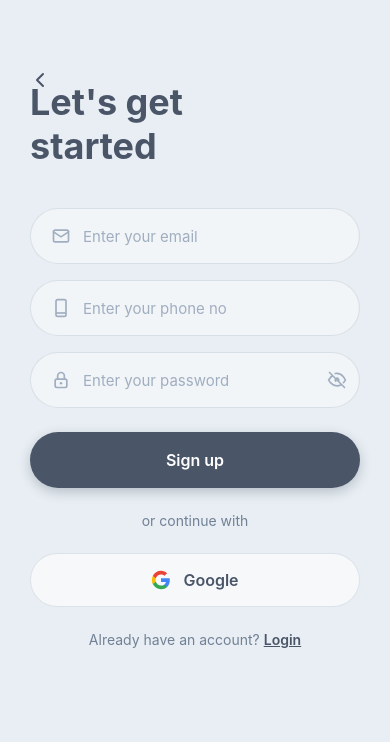
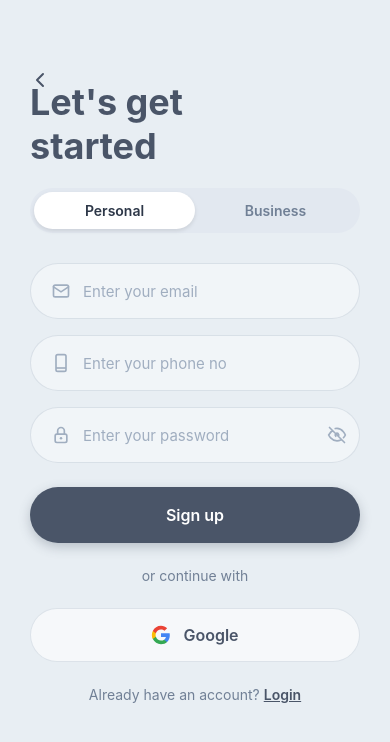
Before and after one commit to abdullahshami9/react-native-boilerplate, a React Native app: screen /Signup in a window 390 px wide. Both pictures are taken after a click on the element 40 px from the left and 80 px from the top of the page. Shown: the top 742 px of the page. Built offline with nearby package versions, Linux system fonts and the light colour scheme.

Commit message:
edit profile

```diff
--- a/src/screens/ProfileScreen.tsx
+++ b/src/screens/ProfileScreen.tsx
@@ -1,5 +1,5 @@
 import React, { useState, useContext } from 'react';
-import { View, Text, StyleSheet, Image, TouchableOpacity, ScrollView, Dimensions, Switch } from 'react-native';
+import { View, Text, StyleSheet, Image, TouchableOpacity, ScrollView, Dimensions, Switch, TextInput } from 'react-native';
 import Svg, { Path } from 'react-native-svg';
 import QRCode from 'react-native-qrcode-svg';
 import { AuthContext } from '../context/AuthContext';
@@ -7,13 +7,28 @@ import { AuthContext } from '../context/AuthContext';
 const { width } = Dimensions.get('window');
 
 const ProfileScreen = ({ navigation }: any) => {
-    const { logout, userInfo } = useContext(AuthContext);
-    // For demo purposes, we can toggle between Individual and Business views
-    // In a real app, this would be determined by userInfo.user_type
-    const [isBusiness, setIsBusiness] = useState(userInfo?.user_type === 'business');
+    const { logout, userInfo, updateProfile } = useContext(AuthContext);
+    const [isEditing, setIsEditing] = useState(false);
+    const [name, setName] = useState(userInfo?.name || '');
+    const [phone, setPhone] = useState(userInfo?.phone || '');
 
-    // Toggle function for demo
-    const toggleUserType = () => setIsBusiness(!isBusiness);
+    // We can keep the view toggle for design purposes if user is business,
+    // but the main request is "login user can edit their info".
+    // We will assume "isBusiness" view logic remains for displaying different layouts if they ARE a business,
+    // but let's base it on actual user_type for the default view.
+    const isBusinessUser = userInfo?.user_type === 'business';
+    const [isBusinessView, setIsBusinessView] = useState(isBusinessUser);
+
+    const handleSave = async () => {
+        try {
+            await updateProfile({ id: userInfo.id, name, phone, email: userInfo.email });
+            setIsEditing(false);
+            // Optionally show success alert
+        } catch (error) {
+            console.error(error);
+            // Optionally show error alert
+        }
+    };
 
     return (
         <View style={styles.container}>
@@ -21,9 +36,21 @@ const ProfileScreen = ({ navigation }: any) => {
             <View style={styles.headerBackground}>
                 {/* Header Top Bar */}
                 <View style={styles.headerTop}>
-                    {/* Back Button (Optional in Tab, usually hidden or goes to Home) - Design shows none or specific */}
-                    {/* We will add settings/logout here */}
-                    <TouchableOpacity onPress={logout} style={styles.logoutIcon}>
+                    <TouchableOpacity onPress={() => setIsEditing(!isEditing)} style={styles.iconButton}>
+                        <Svg width="24" height="24" viewBox="0 0 24 24" fill="none" stroke="#fff" strokeWidth="2">
+                            {isEditing ? (
+                                <Path d="M19 21H5a2 2 0 0 1-2-2V5a2 2 0 0 1 2-2h11l5 5v11a2 2 0 0 1-2 2z" />
+                            ) : (
+                                <Path d="M11 4H4a2 2 0 0 0-2 2v14a2 2 0 0 0 2 2h14a2 2 0 0 0 2-2v-7" />
+                            )}
+                            {isEditing ? (
+                                <Path d="M17 21v-8h-6v8" /> // Save icon-ish
+                            ) : (
+                                <Path d="M18.5 2.5a2.121 2.121 0 0 1 3 3L12 15l-4 1 1-4 9.5-9.5z" />
+                            )}
+                        </Svg>
+                    </TouchableOpacity>
+                    <TouchableOpacity onPress={logout} style={[styles.iconButton, { marginLeft: 15 }]}>
                         <Svg width="24" height="24" viewBox="0 0 24 24" fill="none" stroke="#fff" strokeWidth="2">
                             <Path d="M9 21H5a2 2 0 0 1-2-2V5a2 2 0 0 1 2-2h4" />
                             <Path d="M16 17l5-5-5-5" />
@@ -47,18 +74,13 @@ const ProfileScreen = ({ navigation }: any) => {
 
             {/* Content Body */}
             <View style={styles.contentContainer}>
-                {/* Curve Svg simulated by top borderRadius of contentContainer if absolute,
-                     but design shows the dark part overlapping.
-                     Let's use negative margin approach or absolute positioning.
-                 */}
-
-                {/* Profile Image / Shop Logo */}
+                {/* Avatar */}
                 <View style={styles.avatarWrapper}>
                     <Image
                         source={{
-                            uri: isBusiness
-                                ? 'https://images.unsplash.com/photo-1541701494587-cb58502866ab?fit=crop&w=200&h=200' // Flower/Shop logo
-                                : 'https://randomuser.me/api/portraits/men/32.jpg' // Person
+                            uri: isBusinessView
+                                ? 'https://images.unsplash.com/photo-1541701494587-cb58502866ab?fit=crop&w=200&h=200'
+                                : 'https://randomuser.me/api/portraits/men/32.jpg'
                         }}
                         style={styles.avatar}
                     />
@@ -66,41 +88,46 @@ const ProfileScreen = ({ navigation }: any) => {
 
                 {/* Info Section */}
                 <View style={styles.infoSection}>
-                    <Text style={styles.nameText}>{isBusiness ? 'Shop Name' : (userInfo?.name || 'Name Smith')}</Text>
-                    <Text style={styles.roleText}>{isBusiness ? 'Shop Shop' : 'User Photo'}</Text>
+                    {isEditing ? (
+                        <View style={styles.editForm}>
+                            <TextInput
+                                style={styles.input}
+                                value={name}
+                                onChangeText={setName}
+                                placeholder="Name"
+                            />
+                            <TextInput
+                                style={[styles.input, { marginTop: 10 }]}
+                                value={phone}
+                                onChangeText={setPhone}
+                                placeholder="Phone"
+                                keyboardType="phone-pad"
+                            />
+                        </View>
+                    ) : (
+                        <>
+                            <Text style={styles.nameText}>{userInfo?.name || 'Name'}</Text>
+                            <Text style={styles.roleText}>{userInfo?.email}</Text>
+                            <Text style={[styles.roleText, { fontSize: 14, marginTop: 5 }]}>{userInfo?.phone}</Text>
+                        </>
+                    )}
                 </View>
 
-                {/* Tags / Skills - Only for Individual */}
-                {!isBusiness && (
-                    <View style={styles.tagsContainer}>
-                        <View style={[styles.tag, styles.activeTag]}>
-                            <Text style={styles.activeTagText}>Skill</Text>
-                        </View>
-                        <View style={styles.tag}>
-                            <Text style={styles.tagText}>Speestiling</Text>
-                        </View>
-                        <View style={styles.tag}>
-                            <Text style={styles.tagText}>Skills</Text>
-                        </View>
-                        <View style={styles.tag}>
-                            <Text style={styles.tagText}>Making</Text>
-                        </View>
-                    </View>
+                {/* Edit Save Button if editing */}
+                {isEditing && (
+                    <TouchableOpacity style={styles.mainButton} onPress={handleSave}>
+                        <Text style={styles.mainButtonText}>Save Changes</Text>
+                    </TouchableOpacity>
                 )}
 
-                {/* Main Action Button */}
-                <TouchableOpacity style={styles.mainButton}>
-                    <Text style={styles.mainButtonText}>
-                        {isBusiness ? 'View Products' : 'Connect'}
-                    </Text>
-                </TouchableOpacity>
-
-                {/* Toggle for Demo */}
-                <View style={styles.demoToggle}>
-                    <Text style={styles.demoText}>View as {isBusiness ? 'Business' : 'Individual'}</Text>
-                    <Switch value={isBusiness} onValueChange={toggleUserType} trackColor={{ false: "#767577", true: "#4A5568" }} />
-                </View>
-
+                {/* Normal Action Button (Hidden if editing maybe? or kept) */}
+                {!isEditing && (
+                    <TouchableOpacity style={styles.mainButton}>
+                        <Text style={styles.mainButtonText}>
+                            {isBusinessView ? 'View Products' : 'Connect'}
+                        </Text>
+                    </TouchableOpacity>
+                )}
             </View>
         </View>
     );
@@ -124,11 +151,33 @@ const styles = StyleSheet.create({
     headerTop: {
         width: '100%',
         paddingHorizontal: 20,
-        alignItems: 'flex-end',
+        flexDirection: 'row',
+        justifyContent: 'flex-end',
+        alignItems: 'center',
         marginBottom: 10,
+    },
+    iconButton: {
+        padding: 5,
     },
     logoutIcon: {
         padding: 5,
+    },
+    editForm: {
+        width: '100%',
+        paddingHorizontal: 40,
+        alignItems: 'center',
+    },
+    input: {
+        width: '100%',
+        backgroundColor: '#fff',
+        borderWidth: 1,
+        borderColor: '#E2E8F0',
+        borderRadius: 10,
+        paddingHorizontal: 15,
+        paddingVertical: 10,
+        fontSize: 16,
+        color: '#2D3748',
+        textAlign: 'center',
     },
     qrContainer: {
         marginTop: 10,
--- a/src/screens/ShopScreen.tsx
+++ b/src/screens/ShopScreen.tsx
@@ -1,10 +1,12 @@
 import React, { useState } from 'react';
 import { View, Text, StyleSheet, Image, TouchableOpacity, ScrollView, Dimensions } from 'react-native';
 import Svg, { Path } from 'react-native-svg';
+import { AuthContext } from '../context/AuthContext';
 
 const { width } = Dimensions.get('window');
 
 const ShopScreen = () => {
+    const { userInfo: user } = React.useContext(AuthContext);
     const [activeTab, setActiveTab] = useState('Products');
 
     const products = [
@@ -62,7 +64,8 @@ const ShopScreen = () => {
                 </View>
             </ScrollView>
 
-            {/* Floating Action Buttons */}
+            {/* Floating Action Buttons - Only for Business Users */}
+            {user?.user_type === 'business' && (
                 <View style={styles.fabContainer}>
                     <TouchableOpacity style={styles.fabSecondary}>
                         <Text style={styles.fabSecondaryText}>Add Product</Text>
@@ -71,6 +74,7 @@ const ShopScreen = () => {
                         <Text style={styles.fabSecondaryText}>Manage Inventory</Text>
                     </TouchableOpacity>
                 </View>
+            )}
         </View>
     );
 };
--- a/src/screens/SignupScreen.tsx
+++ b/src/screens/SignupScreen.tsx
@@ -57,7 +57,7 @@ const SignupScreen = ({ navigation }: any) => {
         }
 
         try {
-            const result = await register('User', email, password, phone);
+            const result = await register('User', email, password, phone, userType);
             if (result.success) {
                 showAlert('Success', 'Account created! Please login.', 'success');
                 // We'll let user dismiss the alert, and we could optionally navigate them on dismiss.
@@ -71,6 +71,8 @@ const SignupScreen = ({ navigation }: any) => {
     const handleGoogleSignUp = () => {
         console.log('Google sign up clicked');
     };
+
+    const [userType, setUserType] = useState<'individual' | 'business'>('individual');
 
     return (
         <View style={styles.container}>
@@ -88,6 +90,22 @@ const SignupScreen = ({ navigation }: any) => {
                     {/* Welcome Text */}
                     <View style={styles.welcomeSection}>
                         <Text style={styles.welcomeText}>Let's get{'\n'}started</Text>
+                    </View>
+
+                    {/* User Type Selection */}
+                    <View style={styles.userTypeContainer}>
+                        <TouchableOpacity
+                            style={[styles.userTypeButton, userType === 'individual' && styles.userTypeActive]}
+                            onPress={() => setUserType('individual')}
+                        >
+                            <Text style={[styles.userTypeText, userType === 'individual' && styles.userTypeActiveText]}>Personal</Text>
+                        </TouchableOpacity>
+                        <TouchableOpacity
+                            style={[styles.userTypeButton, userType === 'business' && styles.userTypeActive]}
+                            onPress={() => setUserType('business')}
+                        >
+                            <Text style={[styles.userTypeText, userType === 'business' && styles.userTypeActiveText]}>Business</Text>
+                        </TouchableOpacity>
                     </View>
 
                     {/* Form Section */}
@@ -229,7 +247,36 @@ const styles = StyleSheet.create({
         flex: 1,
     },
     welcomeSection: {
-        marginBottom: 40,
+        marginBottom: 20,
+    },
+    userTypeContainer: {
+        flexDirection: 'row',
+        backgroundColor: '#E2E8F0',
+        borderRadius: 25,
+        padding: 4,
+        marginBottom: 30,
+    },
+    userTypeButton: {
+        flex: 1,
+        paddingVertical: 10,
+        alignItems: 'center',
+        borderRadius: 22,
+    },
+    userTypeActive: {
+        backgroundColor: '#fff',
+        shadowColor: '#000',
+        shadowOffset: { width: 0, height: 2 },
+        shadowOpacity: 0.1,
+        shadowRadius: 4,
+        elevation: 2,
+    },
+    userTypeText: {
+        fontSize: 14,
+        fontWeight: '600',
+        color: '#718096',
+    },
+    userTypeActiveText: {
+        color: '#2D3748',
     },
     welcomeText: {
         fontSize: 36, // Slightly smaller than Login for "Let's get started" or keep same? Design had similar
```
Also changed, not shown: src/context/AuthContext.tsx (+20 -3 lines), src/screens/HomeScreen.tsx (+6 -3 lines), src/screens/OnboardingScreen.tsx (+4 -4 lines). Lines whose indentation alone changed are shown as unchanged.
